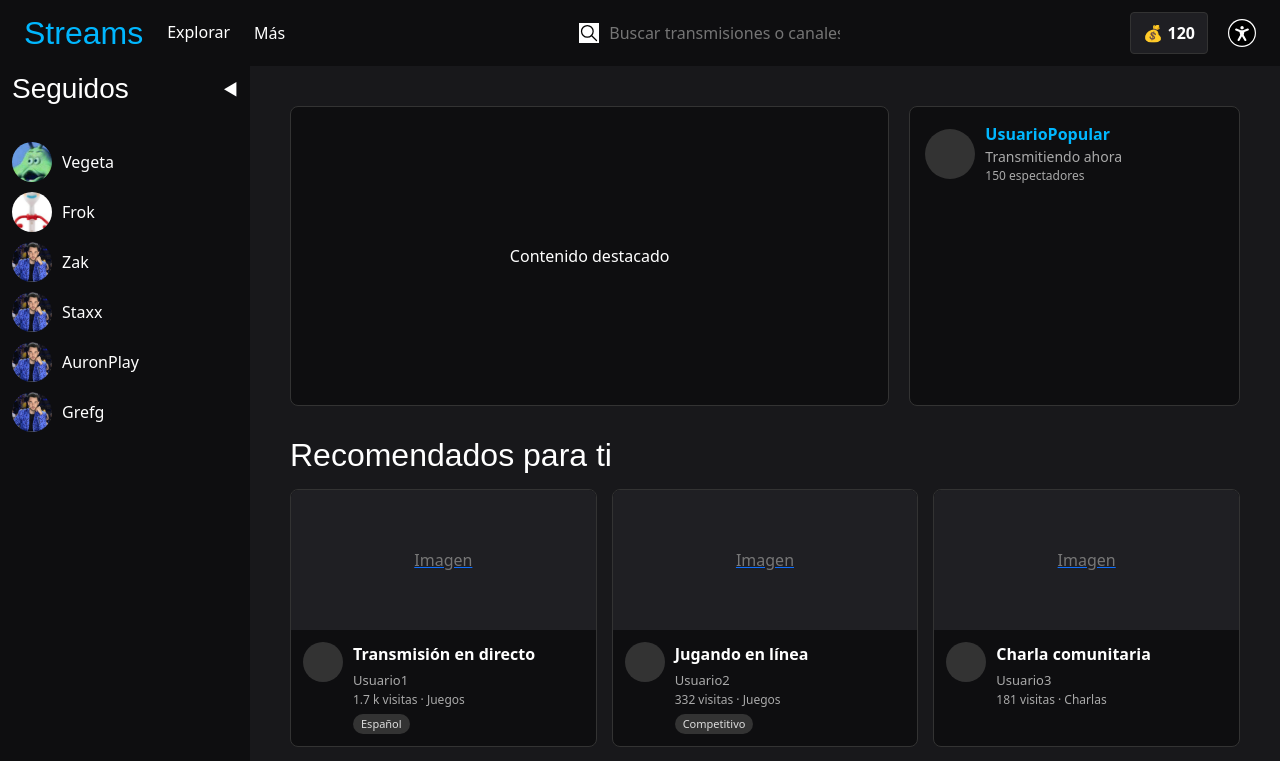
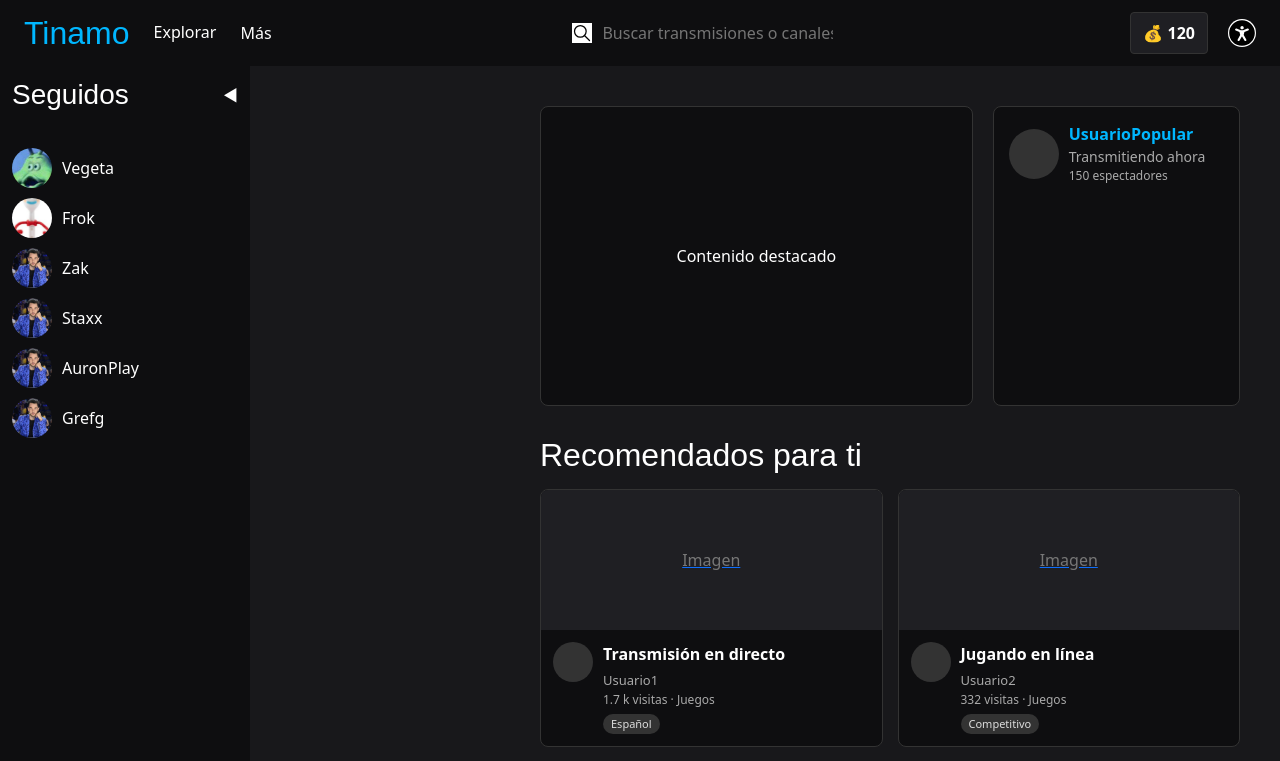
Before and after one commit to WCharlesOH/ProyectoPW, a React (Vite) app in the folder Pagina_Streams/: page / in a window 1280 px wide. Shown: the top 761 px of the page. Built offline with nearby package versions, Linux system fonts and the light colour scheme.

Commit message:
sidebar arreglada

```diff
--- a/Pagina_Streams/src/components/Navbar.tsx
+++ b/Pagina_Streams/src/components/Navbar.tsx
@@ -40,7 +40,7 @@ export default function Navbar({ monedas, setMonedas }: NavbarProps) {  // ✅ R
       <div style={{ display: "flex", alignItems: "center", gap: "24px" }}>
         <h2 style={{ margin: 0 }}>
           <Link to="/" style={{ color: "#00b7ff", textDecoration: "none" }}>
-            Streams
+            Tinamo
           </Link>
         </h2>
         <nav style={{ display: "flex", gap: "18px" }}>
--- a/Pagina_Streams/src/components/Sidebar.tsx
+++ b/Pagina_Streams/src/components/Sidebar.tsx
@@ -50,7 +50,6 @@ export default function Sidebar({ onToggle }: SidebarProps) {
     color: "white",
     height: "calc(100vh - 60px)", // deja espacio para el navbar arriba
     overflow: "hidden",
-    position: "fixed",
     top: 60, // altura del navbar
     left: 0,
     zIndex: 100,
```
